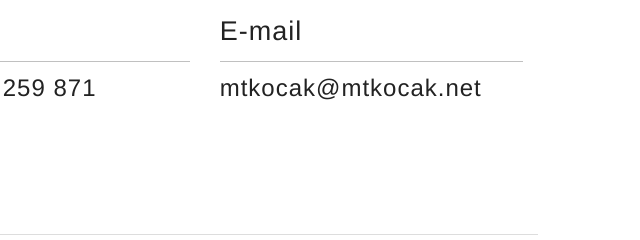
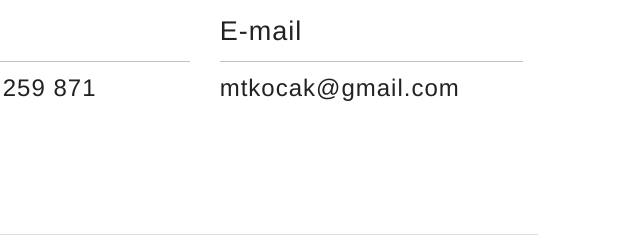
Before and after one commit to midorikocak/mynameismidori, a plain HTML site: page index.html in a window 1280 px wide. Shown: the part 2788-3028 px from the top of the page, 602-1242 px from the left. Drawn offline with Linux system fonts and the light colour scheme.

Commit message:
Update index.html

```diff
--- a/index.html
+++ b/index.html
@@ -146,7 +146,7 @@
             </div>
             <div class="large-4 columns">
                 <h3>E-mail</h3>
-                <div itemprop="email">mtkocak@mtkocak.net</div>
+                <div itemprop="email">mtkocak@gmail.com</div>
             </div>
         </div>
         <div class="row">
```
